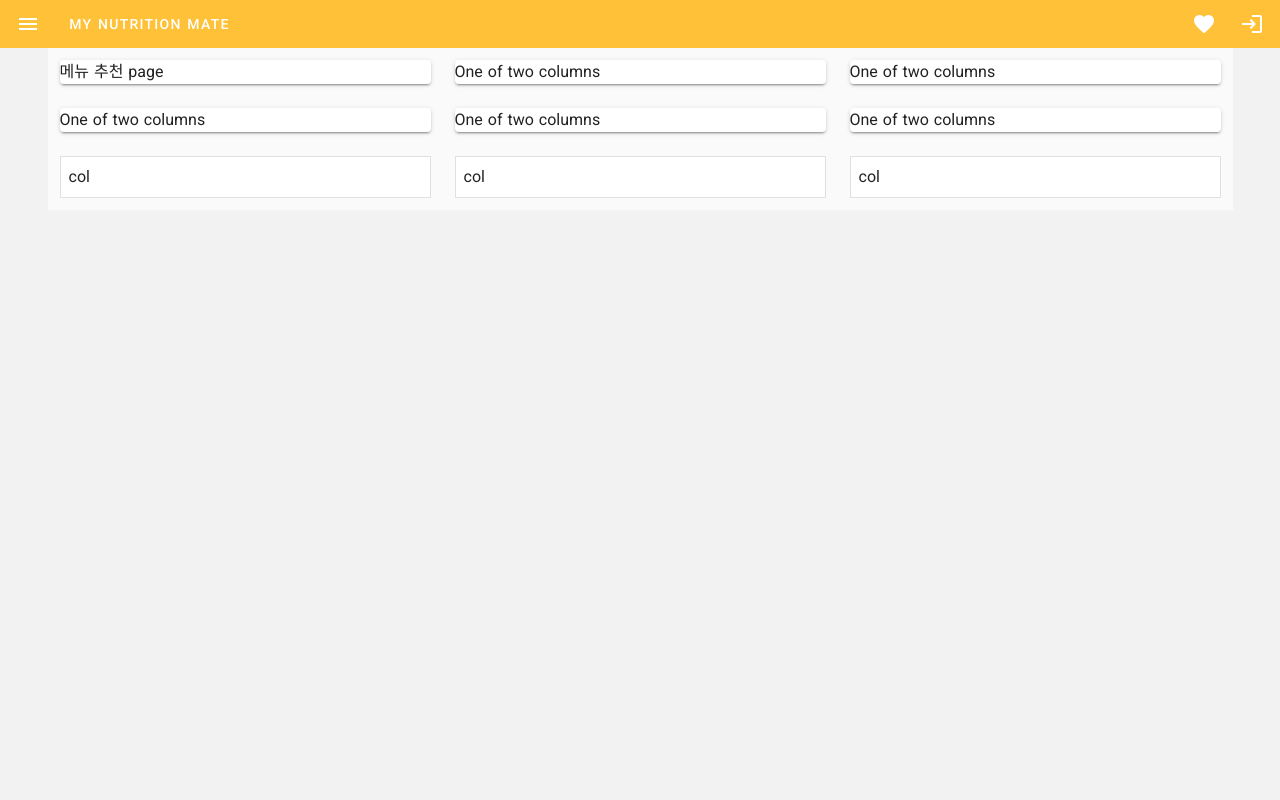
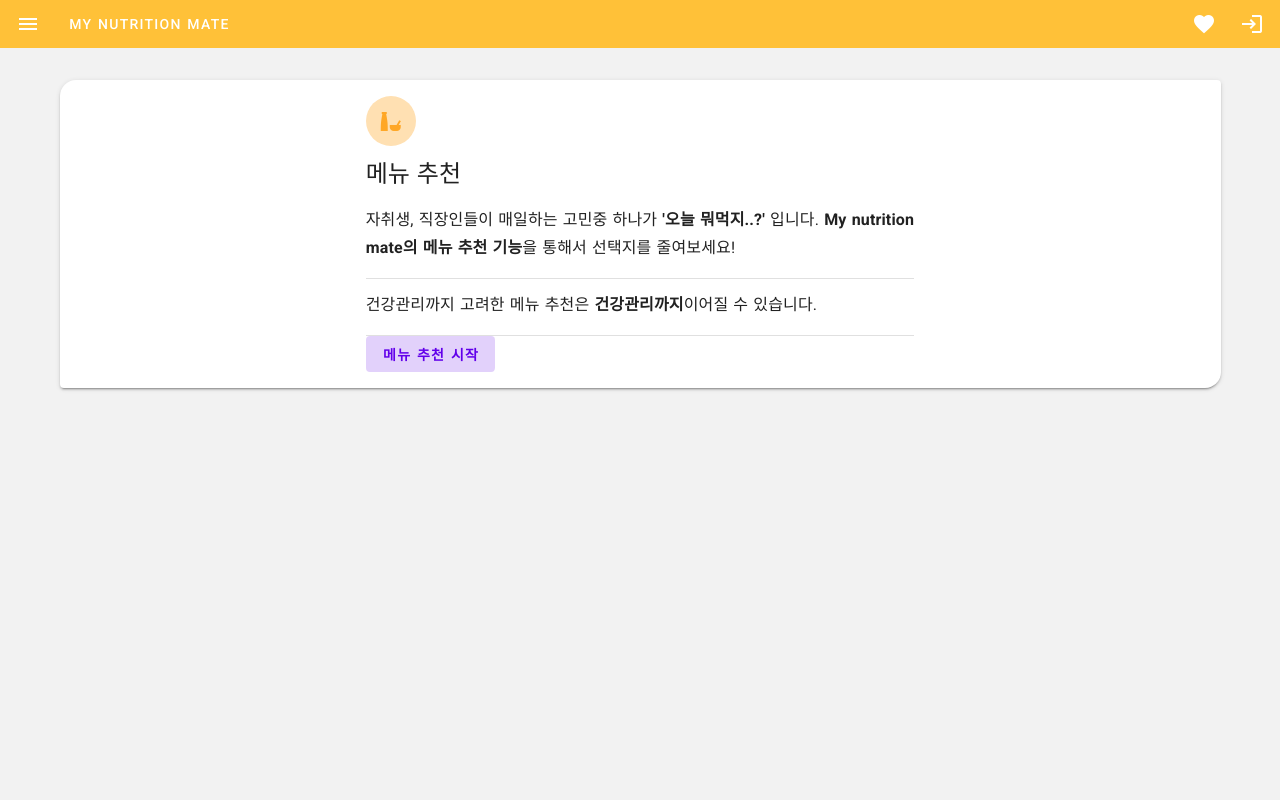
Before and after one commit to peterhyun1234/My_nutrition_mate, a Nuxt app in the folder front_end/: page /recomendation/food in a window 1280 px wide. Shown: the top 800 px of the page. Built offline with nearby package versions, Linux system fonts and the light colour scheme.

Commit message:
add food recomendation description

```diff
--- a/front_end/pages/recomendation/food.vue
+++ b/front_end/pages/recomendation/food.vue
@@ -2,53 +2,49 @@
 
 <template>
   <v-app id="inspire">
-    <v-container class="grey lighten-5">
+    <v-container>
       <v-row>
         <v-col>
-          <v-card>
-            메뉴 추천 page
-          </v-card>
-        </v-col>
-        <v-col>
-          <v-card>
-            One of two columns
-          </v-card>
-        </v-col>
-        <v-col>
-          <v-card>
-            One of two columns
-          </v-card>
-        </v-col>
-      </v-row>
-      <v-row>
-        <v-col>
-          <v-card>
-            One of two columns
-          </v-card>
-        </v-col>
-        <v-col>
-          <v-card>
-            One of two columns
-          </v-card>
-        </v-col>
-        <v-col>
-          <v-card>
-            One of two columns
-          </v-card>
-        </v-col>
-      </v-row>
-      <v-row>
-        <v-col
-          v-for="n in 3"
-          :key="n"
-          cols="sm"
-        >
           <v-card
-            class="pa-2"
-            outlined
-            tile
-          >
-            col
+            class="mt-5 mb-5 pa-3"
+            shaped
+            >
+            <v-layout
+              row
+              align-center
+              justify-center
+            >
+              <v-flex xs12 sm6 md6>
+                <v-card-text>
+                <v-avatar
+                  color="#FFE0B2"
+                  size="50"
+                  >
+                  <v-icon
+                    color="#FFA726"
+                    >mdi-food-variant</v-icon>
+                </v-avatar>
+                <p class="headline text--primary mt-3">
+                  메뉴 추천
+                </p>
+                <p class="subtitle-1 text--primary mt-3 ">
+                  자취생, 직장인들이 매일하는 고민중 하나가
+                  <strong>'오늘 뭐먹지..?'</strong> 입니다. <strong>My nutrition mate의 메뉴 추천 기능</strong>을 통해서 선택지를 줄여보세요!</p>
+                <v-divider></v-divider>
+                <p class="subtitle-1 text--primary mt-3 ">
+                  건강관리까지 고려한 메뉴 추천은 <strong>건강관리까지</strong>이어질 수 있습니다.</p>
+                <v-divider>
+                </v-divider>
+                <v-btn
+                  text
+                  color="deep-purple accent-4"
+                  to="/recomendation/food"
+                >
+                  <strong>메뉴 추천 시작</strong>
+                </v-btn>
+              </v-card-text>
+              </v-flex>
+            </v-layout>
           </v-card>
         </v-col>
       </v-row>
```
